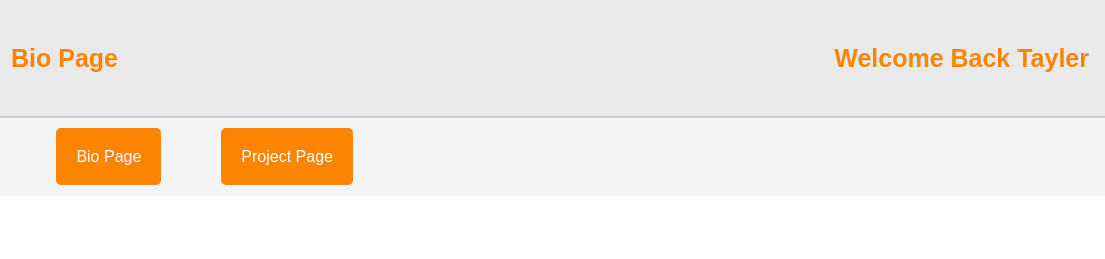
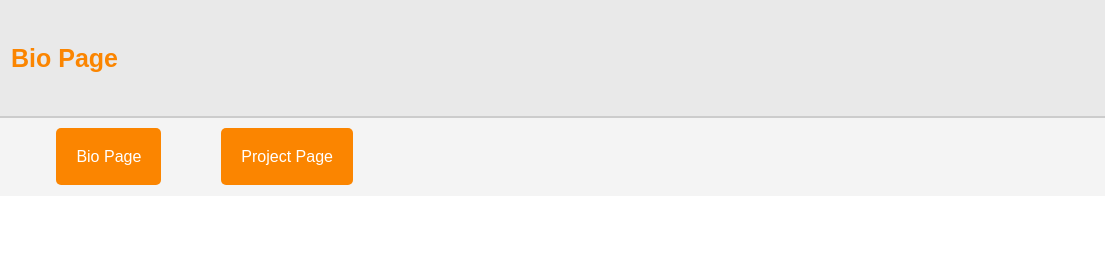
Before and after one commit to hahm3d/Final-Project, a plain HTML site: page bio.html in a window 1280 px wide. Shown: the top 259 px of the page, 175-1280 px from the left. Drawn offline with Linux system fonts and the light colour scheme; files that its build step writes are made by us from their sources; files whose address does not match are found by name.

Commit message:
Update bio.html

```diff
--- a/bio.html
+++ b/bio.html
@@ -14,8 +14,7 @@
             <div class="logo">
                 <img src="../images/logo.png" alt="logo">
                 <span>Bio Page</span>
-            </div>
-            <div class="welcome">Welcome Back Tayler</div>
+
         </header>
 
         <!-- Navigation -->
```
